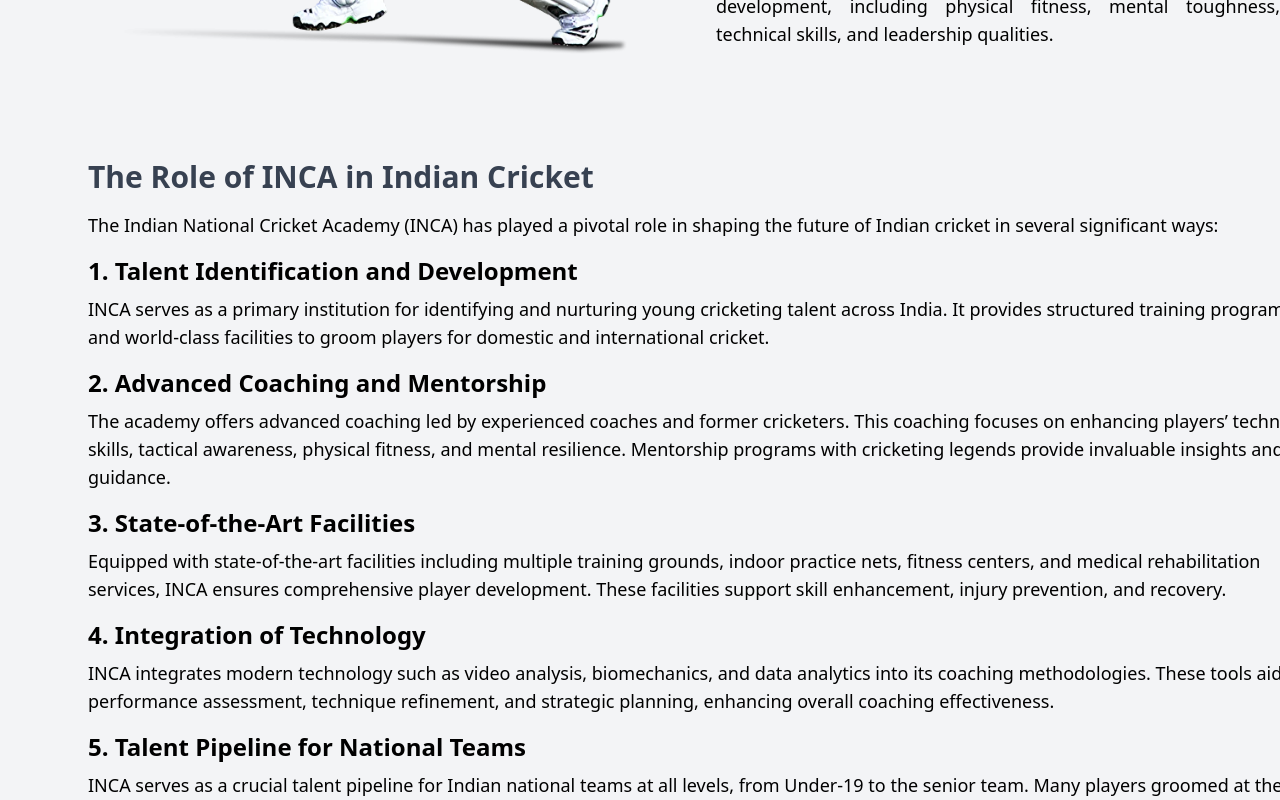
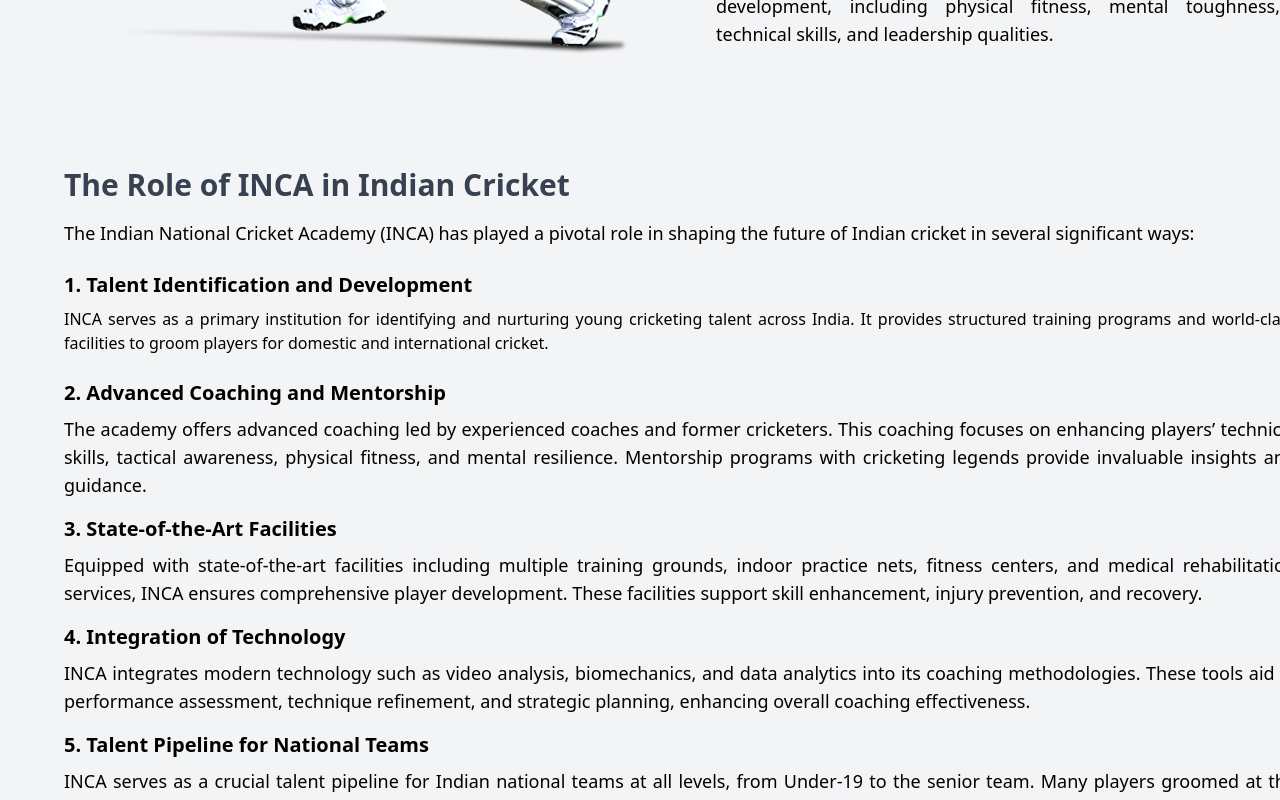
Before and after one commit to Karishma0709/NCA, a React (Vite) app in the folder cricket/: page /about in a window 1280 px wide. Shown: the part 1880-2680 px from the top of the page. Built offline with nearby package versions, Linux system fonts and the light colour scheme.

Commit message:
minor changes

```diff
--- a/cricket/src/components/Content/About/RoleOfINCA .jsx
+++ b/cricket/src/components/Content/About/RoleOfINCA .jsx
@@ -2,33 +2,33 @@
 
 const RoleOfINCA = () => {
   return (
-    <div className="container mx-auto p-6 md:mx-16 my-10">
+    <div className="container mx-auto p-6 md:mx-10 my-12 text-justify">
       <h2 className="text-3xl font-bold mb-4 text-gray-700">The Role of INCA in Indian Cricket</h2>
-      <p className="text-lg mb-4">
+      <p className="text-lg mb-6">
         The Indian National Cricket Academy (INCA) has played a pivotal role in shaping the future of Indian cricket in several significant ways:
       </p>
 
-      <h3 className="text-2xl font-semibold mb-2">1. Talent Identification and Development</h3>
-      <p className="text-lg mb-4">
+      <h3 className="text-xl font-semibold mb-2">1. Talent Identification and Development</h3>
+      <p className="text-md mb-6">
         INCA serves as a primary institution for identifying and nurturing young cricketing talent across India. It provides structured training programs and world-class facilities to groom players for domestic and international cricket.
       </p>
 
-      <h3 className="text-2xl font-semibold mb-2">2. Advanced Coaching and Mentorship</h3>
+      <h3 className="text-xl font-semibold mb-2">2. Advanced Coaching and Mentorship</h3>
       <p className="text-lg mb-4">
         The academy offers advanced coaching led by experienced coaches and former cricketers. This coaching focuses on enhancing players’ technical skills, tactical awareness, physical fitness, and mental resilience. Mentorship programs with cricketing legends provide invaluable insights and guidance.
       </p>
 
-      <h3 className="text-2xl font-semibold mb-2">3. State-of-the-Art Facilities</h3>
+      <h3 className="text-xl font-semibold mb-2">3. State-of-the-Art Facilities</h3>
       <p className="text-lg mb-4">
         Equipped with state-of-the-art facilities including multiple training grounds, indoor practice nets, fitness centers, and medical rehabilitation services, INCA ensures comprehensive player development. These facilities support skill enhancement, injury prevention, and recovery.
       </p>
 
-      <h3 className="text-2xl font-semibold mb-2">4. Integration of Technology</h3>
+      <h3 className="text-xl font-semibold mb-2">4. Integration of Technology</h3>
       <p className="text-lg mb-4">
         INCA integrates modern technology such as video analysis, biomechanics, and data analytics into its coaching methodologies. These tools aid in performance assessment, technique refinement, and strategic planning, enhancing overall coaching effectiveness.
       </p>
 
-      <h3 className="text-2xl font-semibold mb-2">5. Talent Pipeline for National Teams</h3>
+      <h3 className="text-xl font-semibold mb-2">5. Talent Pipeline for National Teams</h3>
       <p className="text-lg mb-4">
         INCA serves as a crucial talent pipeline for Indian national teams at all levels, from Under-19 to the senior team. Many players groomed at the academy go on to represent India, contributing to the nation’s success in international cricket.
       </p>
--- a/cricket/src/components/Content/Home/CricketDevelopment.jsx
+++ b/cricket/src/components/Content/Home/CricketDevelopment.jsx
@@ -60,13 +60,13 @@
         </div>
         How To Get Selected In NCA
       </h2>
-      <div className="bg-secondary text-center md:text-right px-10 py-8">
+      <div className="bg-secondary text-center md:text-right px-10 py-8 md:px-20">
         <div className="grid grid-cols-1 md:grid-cols-3 gap-4">
           {/* First Column */}
           <div ref={col1Ref} className="col-span-1 space-y-4">
             <div className="p-4">
               <div className="flex flex-col-reverse md:flex-row items-center md:items-end">
-                <h2 className="text-xl font-bold md:ms-24 lg:ms-56 text-center md:text-right">
+                <h2 className="text-xl font-bold md:ms-24 lg:ms-48 text-center md:text-right">
                   Start Young
                 </h2>
                 <FaStar className="text-2xl md:ml-2 md:mt-0 mt-2" />
@@ -108,7 +108,7 @@
           <div ref={col3Ref} className="col-span-1 space-y-4">
             <div className="p-4">
               <div className="flex flex-col-reverse md:flex-row items-center md:items-start">
-                <h2 className="text-xl font-bold text-center md:ms-24 md:text-right">
+                <h2 className="text-xl font-bold text-center md:ms-16 md:text-right">
                   Attend Talent Hunt Camps
                 </h2>
                 <FaStar className="text-2xl md:ml-2 md:mt-0 mt-2" />
@@ -121,7 +121,7 @@
             </div>
             <div className="p-4">
               <div className="flex flex-col-reverse md:flex-row items-center md:items-start">
-                <h2 className="text-xl font-bold text-center md:ms-24 md:text-right">
+                <h2 className="text-xl font-bold text-center md:ms-10 md:text-right">
                   Perform in Domestic Cricket
                 </h2>
                 <FaStar className="text-2xl md:ml-2 md:mt-0 mt-2" />
@@ -134,7 +134,7 @@
             </div>
             <div className="p-4">
               <div className="flex flex-col-reverse md:flex-row items-center md:items-start">
-                <h2 className="text-xl font-bold text-center md:ms-24 lg:ms-40 md:text-right">
+                <h2 className="text-xl font-bold text-center md:ms-12 lg:ms-32 md:text-right">
                   Attend NCA Trials
                 </h2>
                 <FaStar className="text-2xl md:ml-2 md:mt-0 mt-2" />
--- a/cricket/src/components/Content/Home/RegisteredNow.jsx
+++ b/cricket/src/components/Content/Home/RegisteredNow.jsx
@@ -1,5 +1,6 @@
 import React from 'react';
 import { FaRegArrowAltCircleRight } from 'react-icons/fa';
+import { NavLink } from 'react-router-dom';
 
 const RegisteredNow = () => {
   return (
@@ -14,10 +15,10 @@
 
       {/* Button section */}
       <div className="w-full md:w-auto flex justify-center md:justify-end">
-        <button className="bg-blue-900 flex items-center text-white font-bold rounded-full px-16 py-3 hover:bg-blue-950 transition duration-300">
+        <NavLink to='/registration-form' className="bg-blue-900 flex items-center text-white font-bold rounded-full px-16 py-3 hover:bg-blue-950 transition duration-300">
           <FaRegArrowAltCircleRight className="text-xl mr-2" />
           <span>Register Now</span>
-        </button>
+        </NavLink>
       </div>
 
     </div>
--- a/cricket/src/components/pages/ContactUs.jsx
+++ b/cricket/src/components/pages/ContactUs.jsx
@@ -4,6 +4,7 @@
 import { BsSendFill } from "react-icons/bs";
 import { LuMessagesSquare } from "react-icons/lu";
 import { FaRegArrowAltCircleRight } from 'react-icons/fa';
+import { NavLink } from 'react-router-dom';
 
 const ContactUs = () => {
   return (
@@ -13,7 +14,7 @@
         <img src={banner} alt="Gallery Banner" className="w-full h-full object-cover" />
 
         {/* Centered Text */}
-        <div className="absolute inset-0 flex items-center justify-center md:bottom-[200px] md:left-[50px]">
+        <div className="absolute inset-0 flex items-center justify-center md:bottom-[200px]">
           <h2 className="text-5xl font-bold text-white">Contact Us</h2>
         </div>
       </div>
@@ -31,10 +32,10 @@
             <h3 className="text-2xl font-bold mb-4">Get Quick
             Registeration</h3>
             <div className="w-full md:w-auto flex justify-center">
-        <button className="bg-blue-900 flex items-center text-white font-bold rounded-full px-10 py-3 hover:bg-blue-950 transition duration-300">
+        <NavLink to='/registration-form' className="bg-blue-900 flex items-center text-white font-bold rounded-full px-10 py-3 hover:bg-blue-950 transition duration-300">
           <FaRegArrowAltCircleRight className="text-xl mr-2" />
           <span>Register Now</span>
-        </button>
+        </NavLink>
       </div>
           </div>
 
```
